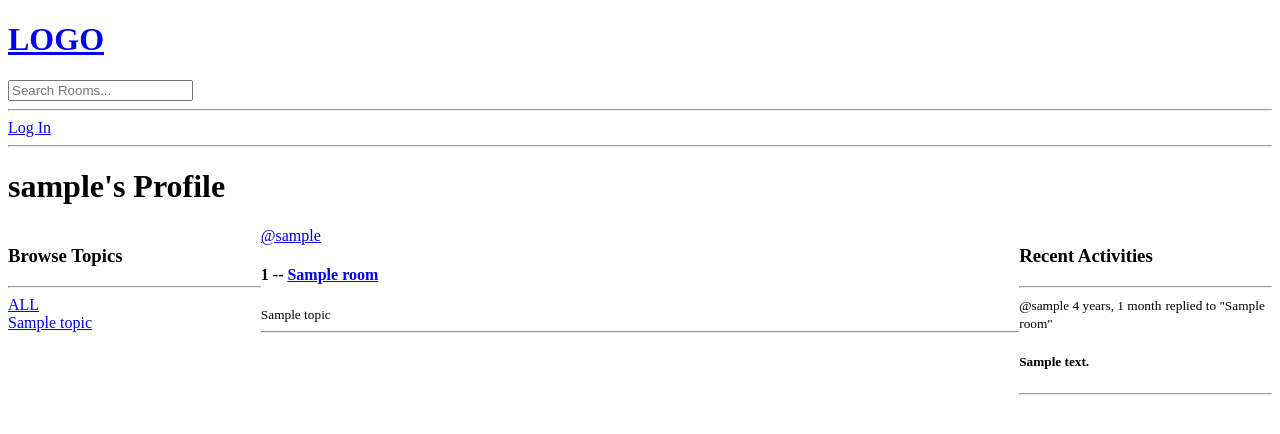
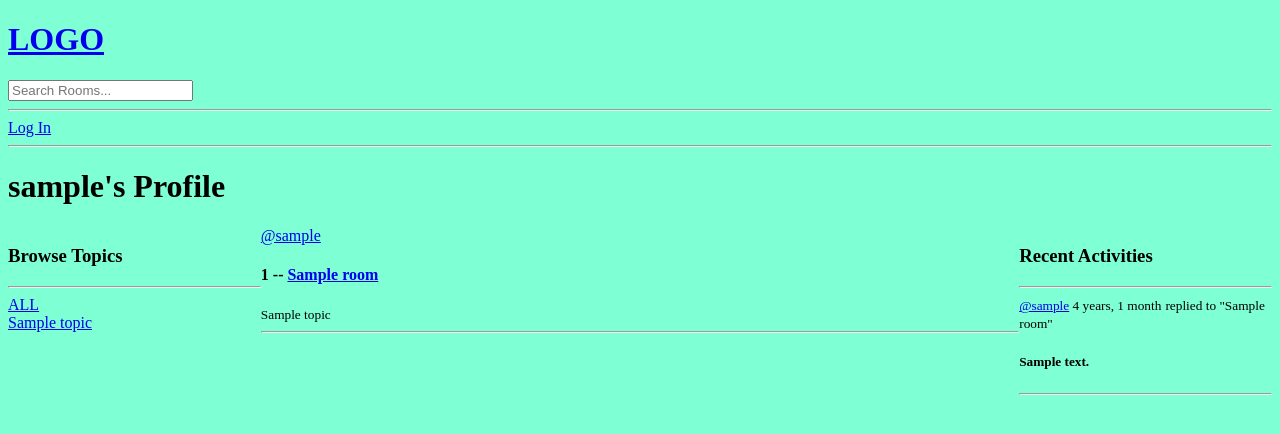
Before and after one commit to Closdlgdo/StudyBud, a Django app: page /profile/1 in a window 1280 px wide. Shown: the top 434 px of the page. Run offline with Django 5.2, Linux system fonts and the light colour scheme; tables that the repository leaves empty hold one stand-in row (values such as "Sample post").

Commit message:
We are creating a discord-like application with Python Django thanks to: Dennis Ivy from Python Django 7 Hour Course on YT

```diff
--- a/studybud1/base/templates/base/activity_component.html
+++ b/studybud1/base/templates/base/activity_component.html
@@ -2,7 +2,7 @@
         <hr>
         {%  for message in room_messages %}
             <div>
-                <small>@{{message.user}} {{message.created|timesince}}</small>
+                <small><a href="{% url 'user-profile' message.user.id %}">@{{message.user}}</a> {{message.created|timesince}}</small>
                 <small>replied to "{{message.room}}"</small>
                 <h5>{{message}}</h5>
                 {% if request.user == message.user %}
--- /dev/null
+++ b/studybud1/static/styles/main.css
@@ -0,0 +1,3 @@
+body {
+    background-color: aquamarine;
+}
--- a/studybud1/studybud1/settings.py
+++ b/studybud1/studybud1/settings.py
@@ -121,6 +121,10 @@ USE_TZ = True
 
 STATIC_URL = "static/"
 
+STATICFILES_DIRS = [
+    BASE_DIR / "static"
+]
+
 # Default primary key field type
 # https://docs.djangoproject.com/en/5.0/ref/settings/#default-auto-field
 
--- a/studybud1/templates/main.html
+++ b/studybud1/templates/main.html
@@ -1,11 +1,12 @@
 <!DOCTYPE html>
+{% load static %}
 <html lang="en">
 <head>
     <meta charset="UTF-8">
     <meta name="viewport" content="width=device-width, initial-scale=1.0">
     <meta http-equiv="X-UA-Compatible" content="ie=edge">
     <title>StudyBud1</title>
-    <!-- <link rel="stylesheet" type="text/css" media="screen" href="main.css"> -->
+     <link rel="stylesheet" type="text/css" media="screen" href="{% static 'styles/main.css' %}">
 </head>
 <body>
 
```
